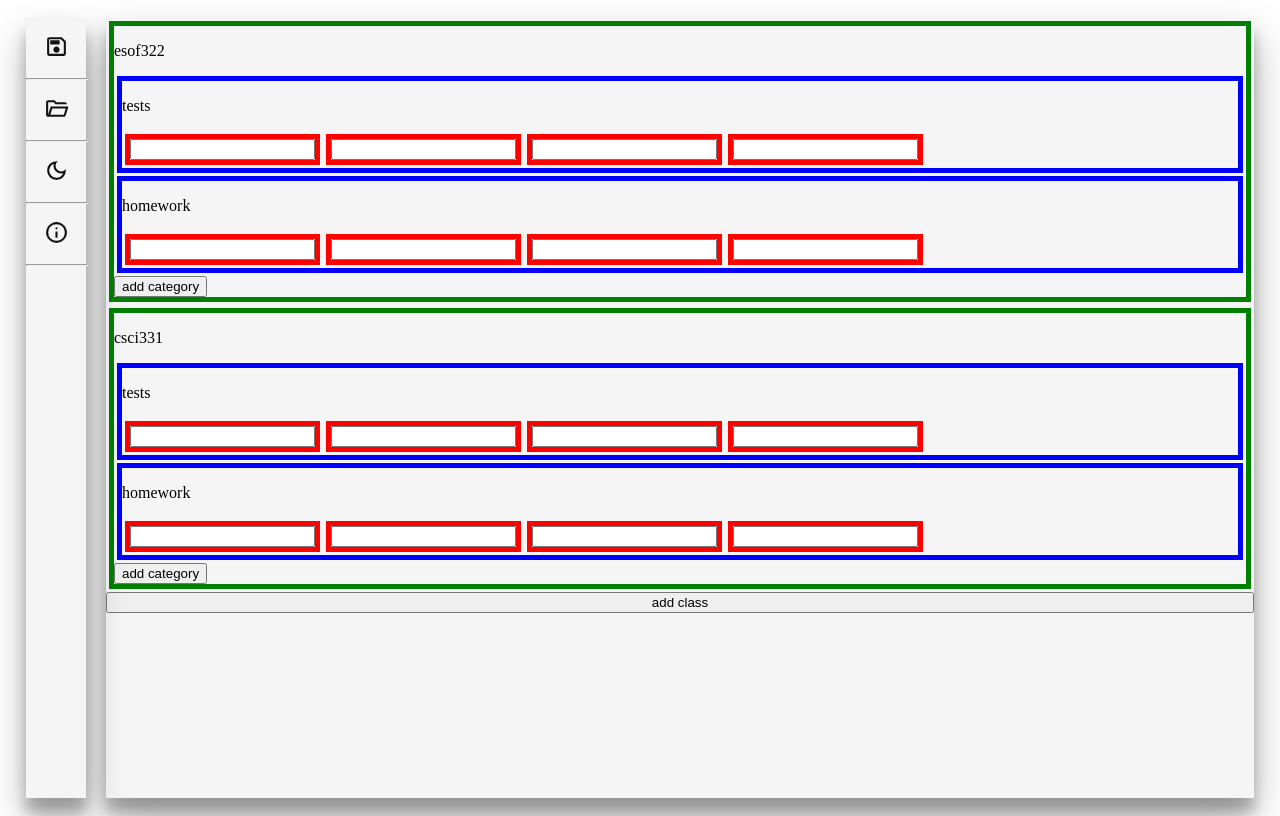
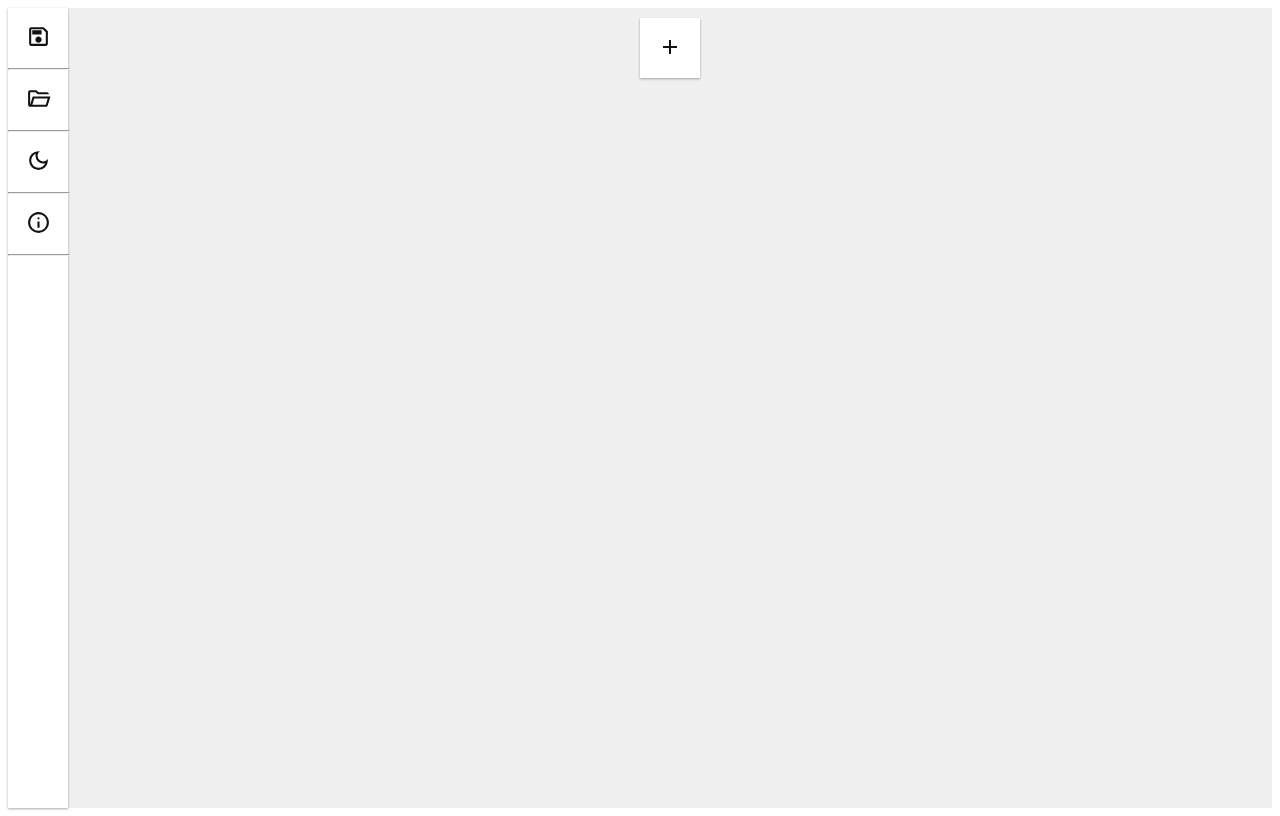
Before and after one commit to gwhendolyn/hwk, a Next.js app: page / in a window 1280 px wide. Built offline with nearby package versions, Linux system fonts and the light colour scheme.

Commit message:
course and courseContainer

```diff
--- a/components/Assignment.js
+++ b/components/Assignment.js
@@ -1,7 +1,8 @@
 import styles from "../styles/Assignment.module.css";
-export default function Assignment(){
+export default function Assignment(props){
     return(
         <div className={styles.container}>
+            <p>{props.name}</p>
             <input type="number"/>
         </div>
     );
--- a/components/Course.js
+++ b/components/Course.js
@@ -1,14 +1,54 @@
 import styles from "../styles/Course.module.css";
 import Category from "../components/Category";
+import React, { useState } from "react";
+
+let nextID = 0;
+
 export default function Course(props){
-    const categories = [];
+    //#region --states--
+    const [editMode, setEditMode] = useState(true);
+    const [categories, setCategories] = useState([]);
+    const [name, setName] = useState(props.name);
+    const [breakpoints, setBreakpoints] = useState([]);
+    //#endregion
+
+    //#region --functions--
+    function addCategory(){
+        setCategories([...categories,<Category key={nextID++} name="New Category"/>])
+    }
+    function editToggle(){
+        setEditMode(!editMode);
+    }
+    //#endregion
+
+    //#region --main--
     return(
-        <div className={styles.container}>
-                <p>{props.name}</p>
-                {categories}
-                <Category name="tests"/>
-                <Category name="homework"/>
-                <button className={styles.button}>add category</button>
+        <div>
+            {editMode ? ( //comp in edit mode
+            <div className={styles.container}>
+                <div className={styles.nameIn}>
+                </div>
+                <div className={styles.breakpointsIn}>
+                </div>
+                <button onClick={editToggle} className={styles.button}>finish editing</button>
+            </div>
+            ) : ( //comp not in edit mode
+            <div className={styles.container}>
+                {/* info bar and edit button */}
+                <div className={styles.topBar}>
+                    <p>{name}</p>
+                    <button onClick={editToggle} className={styles.button}>edit</button>
+                </div>
+
+                {/* categories and add category button */}
+                <div className={styles.categoriesBox}>
+                    {categories}
+                    <button onClick={addCategory} className={styles.button}>add category</button>
+                </div>
+
+            </div>
+            )}
         </div>
     );
+    //#endregion
 }
--- a/components/CourseContainer.js
+++ b/components/CourseContainer.js
@@ -1,13 +1,18 @@
 import styles from "../styles/CourseContainer.module.css";
 import Course from "../components/Course";
+import React, { useState } from "react";
+let nextID =0;
 export default function CourseContainer(props){
-    const courses = [];
+    const [courses, setCourses] = useState([]);
+    function addCourse() {
+        setCourses([...courses,<Course key={nextID++} name="New Class"/>]);
+    }
     return(
         <div className={styles.container} id={props.lm ? null:"inverted"}>
             {courses}
-            <Course name="esof322"/>
-            <Course name="csci331"/>
-            <button className={styles.button}>add class</button>
+            <button onClick={addCourse} className={styles.button}>
+                <img className={styles.icon} src="/add.svg"/>
+            </button>
         </div>
     );
 }
--- a/components/category.js
+++ b/components/category.js
@@ -1,6 +1,6 @@
 import styles from  "../styles/Category.module.css"
 import Assignment from "../components/Assignment"
-const assignments =[<Assignment/>,<Assignment/>,<Assignment/>,<Assignment/>];
+const assignments =[];
 export default function Category(props){
     return(
         <div className={styles.container}>
--- a/pages/index.js
+++ b/pages/index.js
@@ -1,13 +1,12 @@
 import Head from 'next/head';
 import styles from '../styles/Home.module.css';
 import Sidebar from '../components/Sidebar';
-import CourseContainer from '../components/CourseContainer';
+import CourseContainer from '../components/courseContainer';
 import React, { useState } from 'react';
 
 export default function Home() {
   const [lightMode, setLightMode] = useState(true);
   const invertLightMode = () =>{
-    console.log("lightmode changed");
     setLightMode(!lightMode);
   }
   return (
--- a/styles/Category.module.css
+++ b/styles/Category.module.css
@@ -1,6 +1,6 @@
 .container{
-    border:5px blue solid;
-    margin: 3px;
+    margin: 5px;
+    border-bottom:2px solid black;
 }
 .assignments{
     display:flex;
--- a/styles/Course.module.css
+++ b/styles/Course.module.css
@@ -1,4 +1,8 @@
 .container{
-    border: 5px green solid;
-    margin: 3px;
+    background-color: white;
+    box-shadow: rgba(0, 0, 0, 0.12) 0px 1px 3px, rgba(0, 0, 0, 0.24) 0px 1px 2px;
+    margin: 10px;
 }
+.topBar{
+    display:flex;
+}
--- a/styles/CourseContainer.module.css
+++ b/styles/CourseContainer.module.css
@@ -1,9 +1,27 @@
 .container{
     transition-duration: .2s;
-    background-color: whitesmoke;
+    background-color: rgb(240, 240, 240);
     display:flex;
+    overflow-x: scroll;
+    padding:10px;
     flex-direction: column;
-    margin: 10px;
     width: 100%;
-    box-shadow: rgba(0, 0, 0, 0.3) 0px 19px 38px, rgba(0, 0, 0, 0.22) 0px 15px 12px;
+    max-height: 100vh;
 }
+.button{
+    margin-left: auto;
+    margin-right:auto;
+    transition-duration: .1s;
+    display: block;
+    background-color: white;
+    width:60px;
+    min-height: 60px;
+    border:0px;
+    box-shadow: rgba(0, 0, 0, 0.12) 0px 1px 3px, rgba(0, 0, 0, 0.24) 0px 1px 2px;
+}
+.button:hover {
+    box-shadow: rgba(0, 0, 0, 0.4) 0px 2px 4px, rgba(0, 0, 0, 0.3) 0px 7px 13px -3px, rgba(0, 0, 0, 0.2) 0px -3px 0px inset;
+}
+.button:active{
+    box-shadow: rgba(50, 50, 93, 0.25) 0px 30px 60px -12px inset, rgba(0, 0, 0, 0.3) 0px 18px 36px -18px inset;
+}
--- a/styles/Home.module.css
+++ b/styles/Home.module.css
@@ -1,5 +1,4 @@
 .container {
   min-height: 100vh;
-  padding: 0 0.5rem;
   display: flex;
 }
--- a/styles/Sidebar.module.css
+++ b/styles/Sidebar.module.css
@@ -3,14 +3,13 @@
     margin:0px;
 }
 .container{
+    z-index: 100;
     transition-duration: .2s;
-    background-color: whitesmoke;
-    position:sticky;
+    background-color: white;
     display:flex;
     flex-direction: column;
-    margin: 10px;
     width: fit-content;
-    box-shadow: rgba(0, 0, 0, 0.3) 0px 19px 38px, rgba(0, 0, 0, 0.22) 0px 15px 12px;
+    box-shadow: rgba(0, 0, 0, 0.12) 0px 1px 3px, rgba(0, 0, 0, 0.24) 0px 1px 2px;
 }
 .button{
     transition-duration: .1s;
```
Also changed, not shown: public/add.svg (added).
